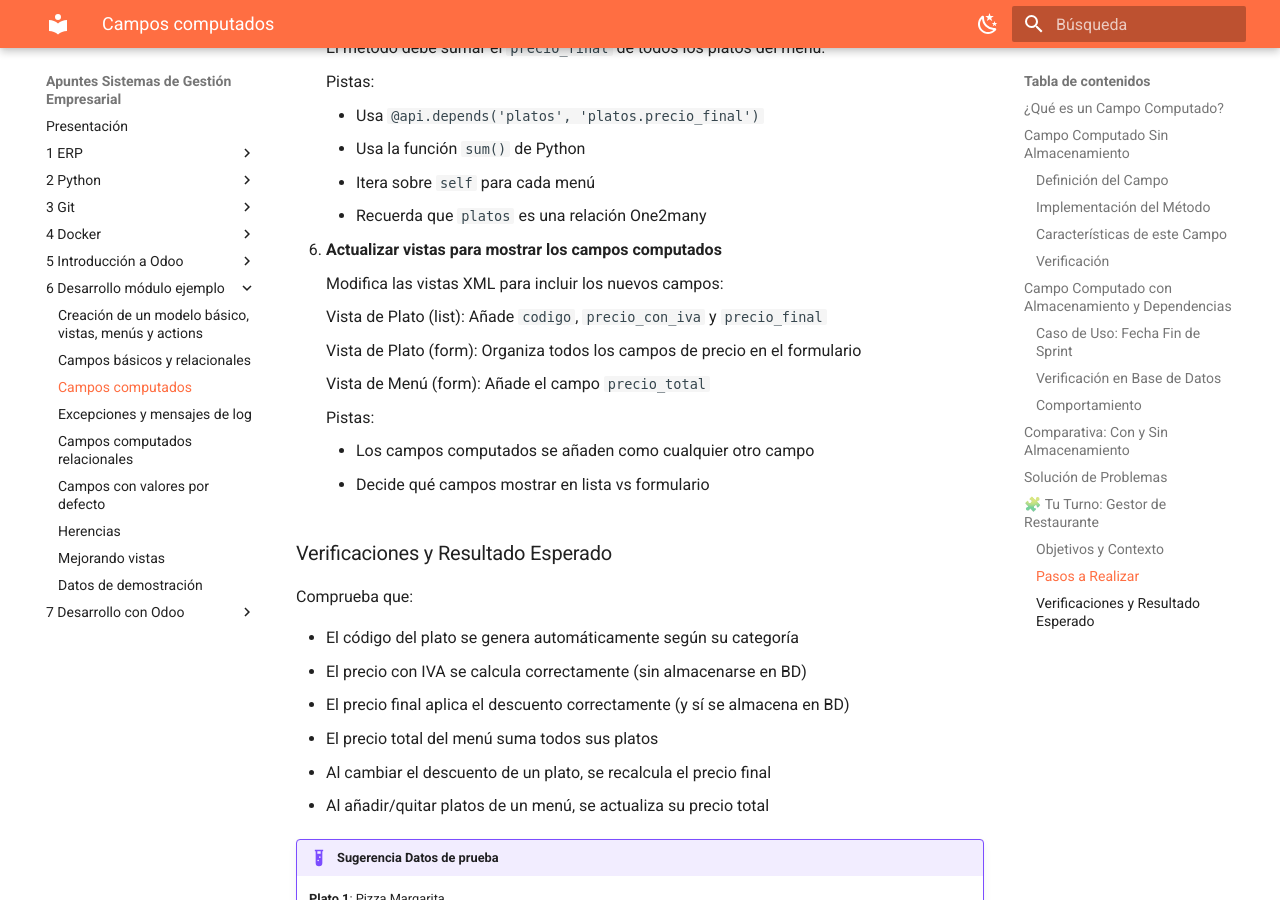
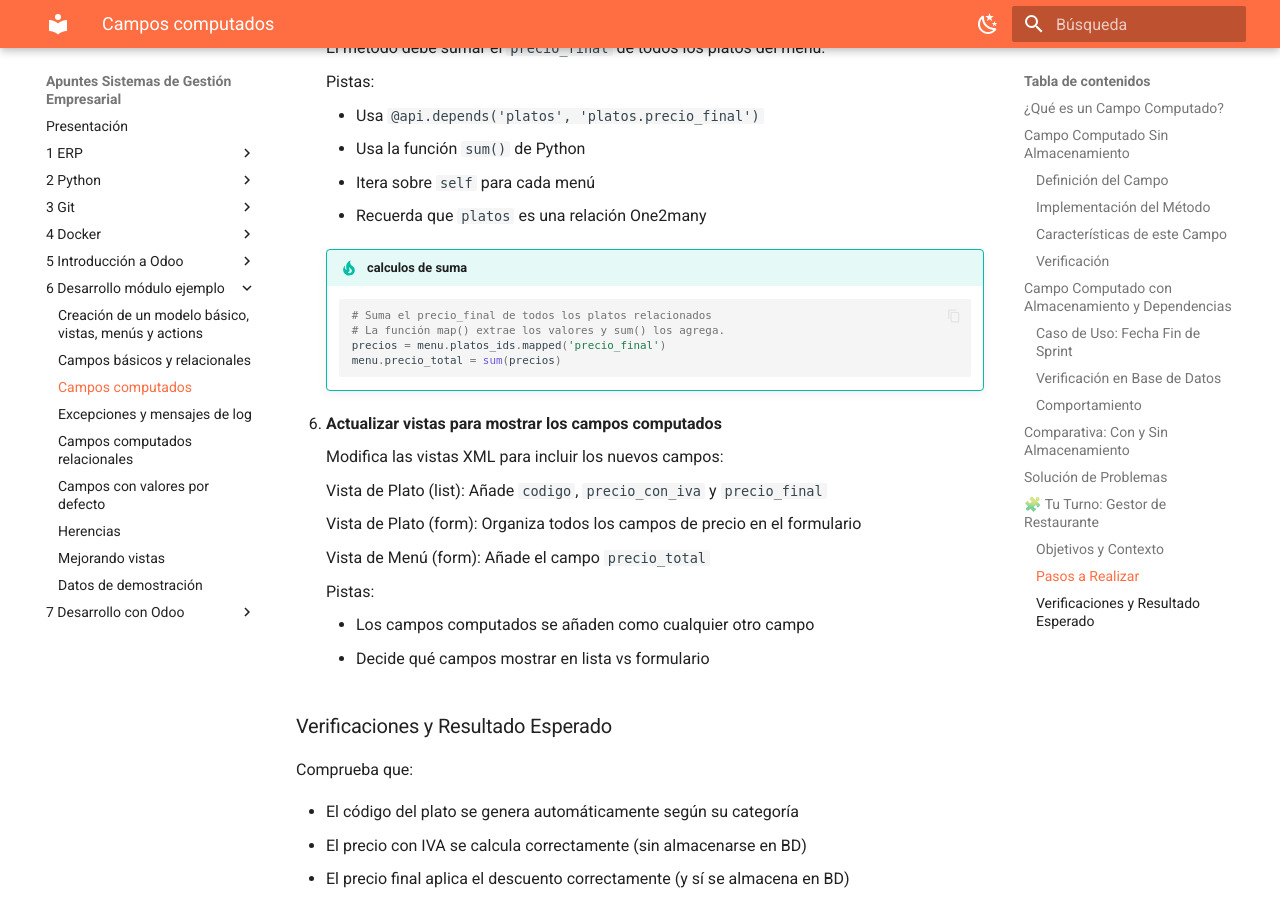
Before and after one commit to apuntes-sergio/sge, an MkDocs documentation site: the page built from docs/6_3_campos_computados.md, in a window 1280 px wide and 900 px high, scrolled down 9138 px. Built offline with MkDocs 1.6.1 and Material for MkDocs 9.7.7, drawn with Linux system fonts in a browser that asks for light colours; some web fonts are replaced.

Commit message:
Revision Campos Computados

````diff
--- a/docs/6_3_campos_computados.md
+++ b/docs/6_3_campos_computados.md
@@ -382,6 +382,14 @@ Añadir tres campos computados al modelo Plato y uno al modelo Menú:
     - Usa la función `sum()` de Python
     - Itera sobre `self` para cada menú
     - Recuerda que `platos` es una relación One2many
+    !!!tip "calculos de suma"
+
+        ```python
+        # Suma el precio_final de todos los platos relacionados
+        # La función map() extrae los valores y sum() los agrega.
+        precios = menu.platos_ids.mapped('precio_final')
+        menu.precio_total = sum(precios)
+        ```
 
 6. **Actualizar vistas para mostrar los campos computados**
 
````
Also changed, not shown: docs/6_2_campos_basico_relacionales.md (+2 -2 lines).
